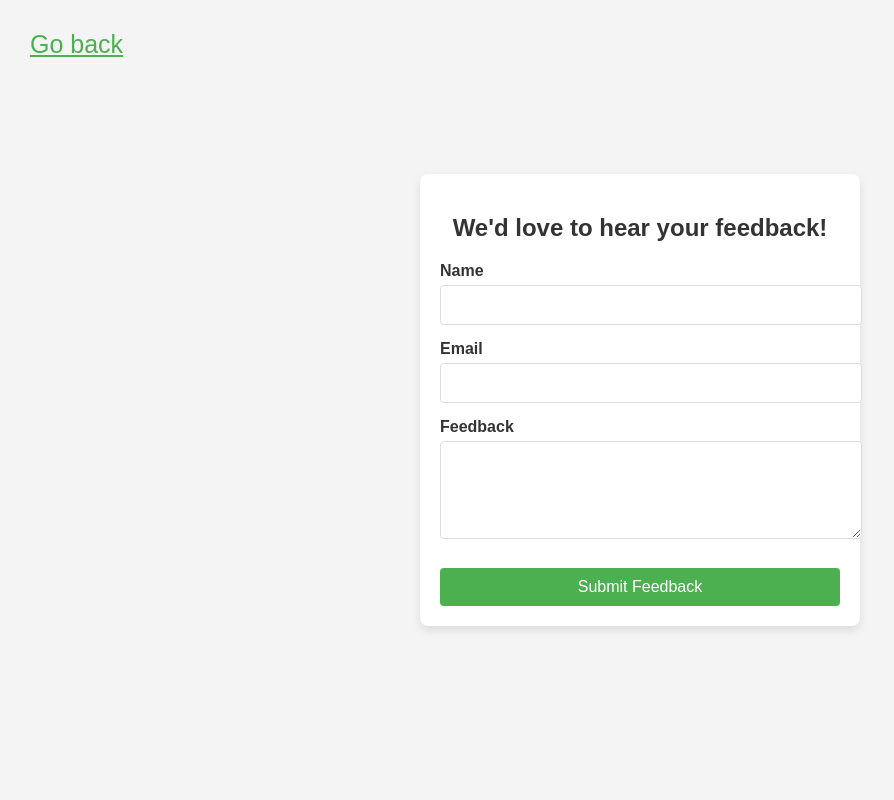
After one commit to Neeravgarg/Text-summariser, a Flask app: page /feedback in a window 1280 px wide. The commit adds this page. Shown: the whole page, without its empty margins (0-894 px from the left). Run offline with Flask 3, Linux system fonts and the light colour scheme.

Commit message:
✅ 29/08/2024

```diff
--- a/app.py
+++ b/app.py
@@ -2,7 +2,7 @@ from flask import Flask, request, render_template
 app = Flask(__name__)
 
 from model import summarize
-from qgen import generate_fill_in_the_blank, generate_subjective_questions
+from qgen import  generate_subjective_questions
 
 @app.route('/')
 def index():
@@ -59,5 +59,13 @@ def process():
     # If no valid action was provided, return an error or redirect
     return "Invalid action", 400  # Returning a 400 Bad Request response if the action is invalid
 
+@app.route('/feedback')
+def feedback():
+    return render_template('feedback.html')
+
+@app.route('/home')
+def home():
+    return render_template('index.html',content='')
+
 if __name__ == '__main__':
     app.run(debug=True)
--- /dev/null
+++ b/static/feedback.css
@@ -0,0 +1,74 @@
+/* General Styling */
+body {
+  font-family: Arial, sans-serif;
+  background-color: #f4f4f4;
+  margin: 0;
+  padding: 0;
+  display: flex;
+  justify-content: center;
+  align-items: center;
+  height: 100vh;
+}
+
+/* Container for the feedback form */
+.feedback-container {
+  background-color: #fff;
+  padding: 20px;
+  border-radius: 8px;
+  box-shadow: 0 4px 8px rgba(0, 0, 0, 0.1);
+  max-width: 400px;
+  width: 100%;
+}
+
+/* Form Title */
+.feedback-container h2 {
+  margin-bottom: 20px;
+  color: #333;
+  text-align: center;
+}
+
+/* Input Group Styling */
+.input-group {
+  margin-bottom: 15px;
+}
+
+/* Label Styling */
+.input-group label {
+  display: block;
+  font-weight: bold;
+  margin-bottom: 5px;
+  color: #333;
+}
+
+/* Input and Textarea Styling */
+.input-group input,
+.input-group textarea {
+  width: 100%;
+  padding: 10px;
+  border: 1px solid #ddd;
+  border-radius: 4px;
+  font-size: 16px;
+}
+
+/* Button Styling */
+.submit-btn {
+  width: 100%;
+  padding: 10px;
+  background-color: #4caf50;
+  color: white;
+  border: none;
+  border-radius: 4px;
+  font-size: 16px;
+  cursor: pointer;
+  margin-top: 10px;
+}
+
+.submit-btn:hover {
+  background-color: #45a049;
+}
+
+.back {
+  position: absolute;
+  top: 30px;
+  left: 30px;
+}
--- a/summary.txt
+++ /dev/null
@@ -1 +0,0 @@
-Artificial intelligence (AI) has rapidly evolved from a concept confined to science fiction to a transformative force reshaping industries across the globe. In the automotive industry, AI is driving the development of self-driving cars, which promise to revolutionize transportation by improving safety and efficiency. To address these challenges, it is crucial to develop ethical guidelines and regulations that govern the development and deployment of AI.
--- /dev/null
+++ b/templates/feedback.html
@@ -0,0 +1,38 @@
+<!DOCTYPE html>
+<html lang="en">
+  <head>
+    <meta charset="UTF-8" />
+    <meta name="viewport" content="width=device-width, initial-scale=1.0" />
+    <title>Feedback Form</title>
+    <link
+      rel="stylesheet"
+      href="{{ url_for('static', filename='feedback.css') }}"
+    />
+  </head>
+  <body>
+    <a
+      href="{{ url_for('home') }}"
+      class="back"
+      style="color: #4caf50; font-size: 25px"
+      >Go back</a
+    >
+    <div class="feedback-container">
+      <h2>We'd love to hear your feedback!</h2>
+      <form action="https://formspree.io/f/manwvlrp" method="post">
+        <div class="input-group">
+          <label for="name">Name</label>
+          <input type="text" id="name" name="name" required />
+        </div>
+        <div class="input-group">
+          <label for="email">Email</label>
+          <input type="email" id="email" name="email" required />
+        </div>
+        <div class="input-group">
+          <label for="feedback">Feedback</label>
+          <textarea id="feedback" name="feedback" rows="4" required></textarea>
+        </div>
+        <button type="submit" class="submit-btn">Submit Feedback</button>
+      </form>
+    </div>
+  </body>
+</html>
--- a/templates/index.html
+++ b/templates/index.html
@@ -1,5 +1,5 @@
 {% extends 'base.html' %} {% block head %}
-<title>Summarizer</title>
+<title>Text Synth</title>
 {% endblock %} {% block body %}
 <p class="output_txt">{{ content }}</p>
 {% endblock %}
```
Also changed, not shown: file.txt (deleted, +0 -9 lines), qgen.py (+1 -42 lines), questions.txt (deleted, +0 -8 lines), static/main.css (+19 -0 lines), templates/base.html (+31 -7 lines), 1 other file.
